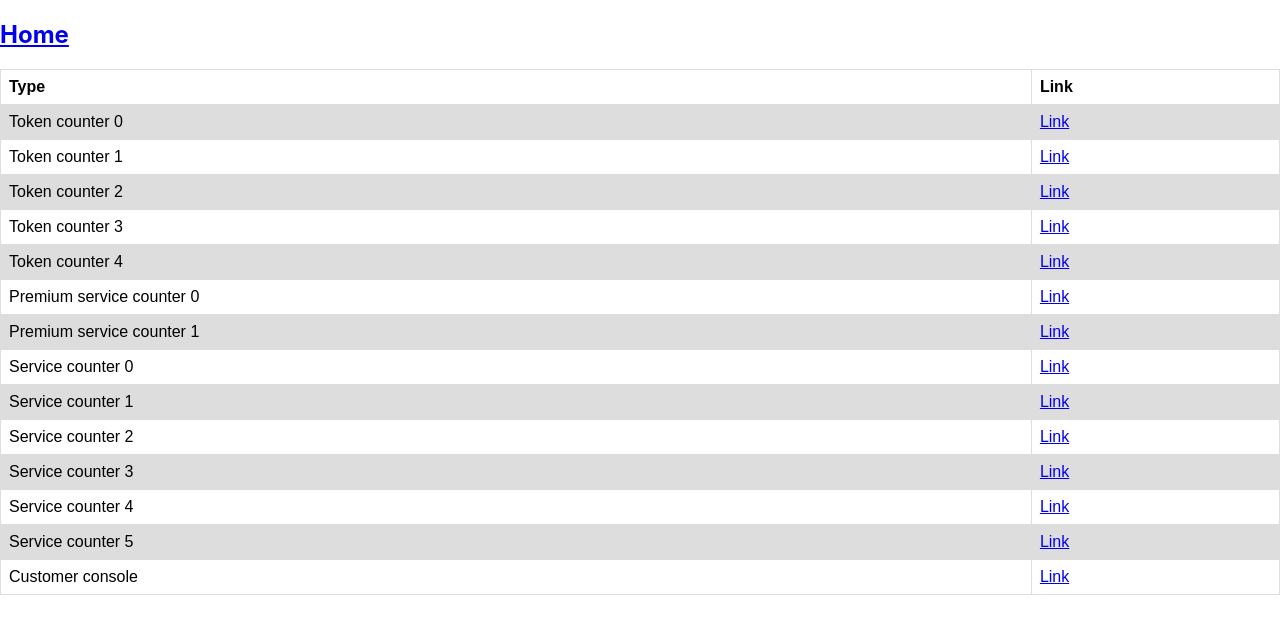
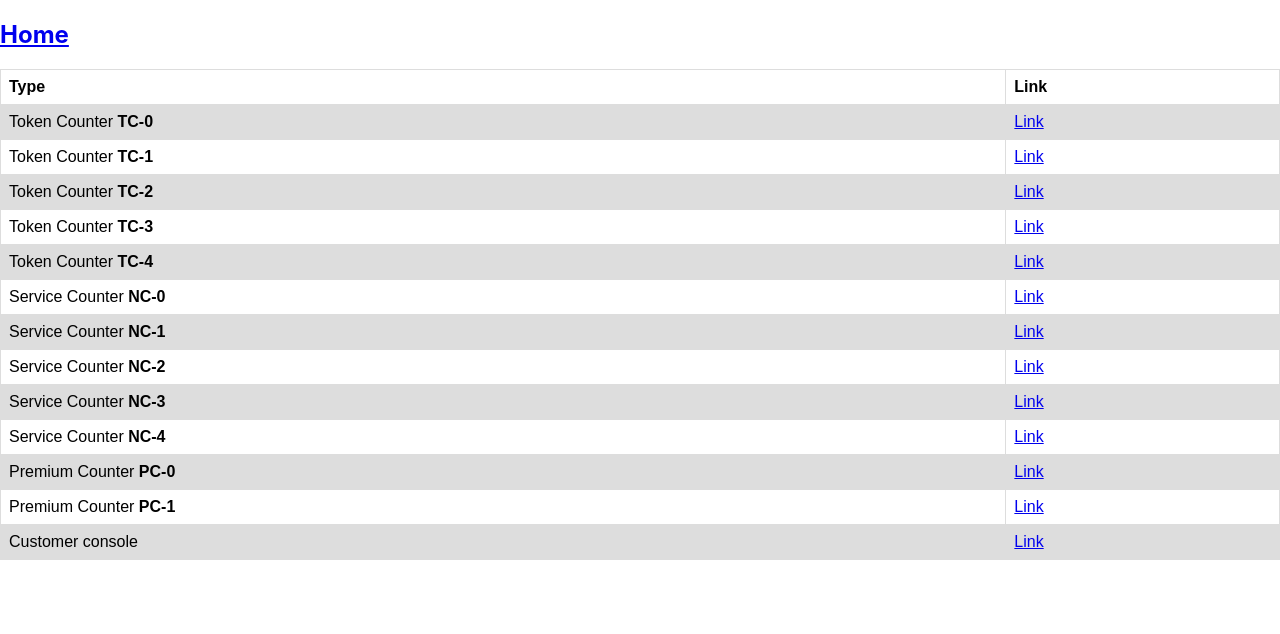
Before and after one commit to ksbhanegaonkar/react_springboot_integrated_app, a React (Create React App) app in the folder src/myreactapp/: page / in a window 1280 px wide. Shown: the top 634 px of the page. Built offline with nearby package versions, Linux system fonts and the light colour scheme.

Commit message:
Now dynamically populating welcome page, Now isPremium is replaced by type in all code

```diff
--- a/src/myreactapp/src/App.js
+++ b/src/myreactapp/src/App.js
@@ -31,11 +31,11 @@ class App extends Component {
           </Route>
 
           <Route path="/servicecounter/:id"   exact strict
-           render={(props) => <ServiceCounter {...props} name={"Service Counter NC-"} isPremium={false}/>}>
+           render={(props) => <ServiceCounter {...props} name={"Service Counter NC-"} type={"Normal"}/>}>
           </Route>
 
           <Route path="/premiumservicecounter/:id"  exact strict
-           render={(props) => <ServiceCounter {...props} name={"Service Counter PC-"} isPremium={true}/>}>
+           render={(props) => <ServiceCounter {...props} name={"Service Counter PC-"} type={"Premium"}/>}>
           </Route>
 
           <Route path="/customerconsole"   exact strict
--- a/src/myreactapp/src/components/ServiceCounter/ServiceCounter.js
+++ b/src/myreactapp/src/components/ServiceCounter/ServiceCounter.js
@@ -33,13 +33,13 @@ componentDidMount(){
 
   refreshCounter(){
 
-     postRequest('/getassignedtoken',{"counterId":this.props.match.params.id,"isPremium":this.props.isPremium},
+     postRequest('/getassignedtoken',{"counterId":this.props.match.params.id,"type":this.props.type},
     (token)=>{
       // console.log(" token.assignedCounterId"+ token.assignedCounterId+"token.isPremium"+this.props.isPremium)
-      // if(token.tokenName === undefined || token.tokenName === null){
-      //   token.assignedCounterId = this.props.match.params.id;
-      //   token.isPremium = this.props.isPremium;
-      // }
+       if(token.tokenName === undefined || token.tokenName === null){
+         token.assignedCounterId = this.props.match.params.id;
+         token.type = this.props.type;
+       }
 
       this.setState({token:token});
 
--- a/src/myreactapp/src/components/TokenCounter/TokenCounter.js
+++ b/src/myreactapp/src/components/TokenCounter/TokenCounter.js
@@ -78,8 +78,8 @@ class TokenCounter extends Component{
           </FormGroup>
 
           <div onChange={this.setTokenType.bind(this)}>
-            <input type="radio" value="Normal" /> Normal
-            <input type="radio" value="Premium"/> Premium
+            <input type="radio" value="Normal" name="tokenType"/> Normal
+            <input type="radio" value="Premium" name="tokenType"/> Premium
           </div>
 
           <Button block
--- a/src/myreactapp/src/components/Utils/RestUtils.js
+++ b/src/myreactapp/src/components/Utils/RestUtils.js
@@ -1,6 +1,6 @@
 export const postRequest =(action,data,onDataReceive) =>{
     console.log("called from rest utils");
-    fetch(new Request('/services/'+action),
+    fetch(new Request('/services'+action),
     {
       headers:{
         'Content-Type': 'application/json',
@@ -20,7 +20,7 @@ export const postRequest =(action,data,onDataReceive) =>{
 
 export const postRequestEveryInterval =(action,data,onDataReceive,interval) =>{
 setInterval(()=>{
-  fetch(new Request('/services/'+action),
+  fetch(new Request('/services'+action),
   {
     headers:{
       'Content-Type': 'application/json',
@@ -41,7 +41,7 @@ setInterval(()=>{
 
 export const getRequest =(action,onDataReceive) =>{
   console.log("called from rest utils");
-  fetch(new Request('/services/'+action),
+  fetch(new Request('/services'+action),
   {
 
      method: 'GET'
--- a/src/myreactapp/src/components/WelcomePage/WelcomePage.js
+++ b/src/myreactapp/src/components/WelcomePage/WelcomePage.js
@@ -1,92 +1,88 @@
 import React,{Component} from 'react';
 import {BrowserRouter as Router,NavLink,Redirect,Route,Switch,Link } from 'react-router-dom';
+import {getRequest} from '../Utils/RestUtils';
 import './WelcomePage.css';
+import { get } from 'https';
+
 
 class WelcomePage extends Component {
   state={
-    userStatus:false
+    counterInfo:{"tokenCounter":5,"serviceCounter":5,"premiumServiceCounter":2}
   }
+
+  componentDidMount(){
+    // getRequest("/getcounterinfo",
+    // (data)=>{
+    //   console.log("data is :::::::: "+data);
+    //   this.setState({counterInfo:data});
+    // }
+    // );
+    // console.log("data is :::::::: "+this.state.counterInfo.tokenCounter);
+  }
+
+renderTokenCounter(){
+
+  let tokenCounters = [];
+  for(let i=0;i<this.state.counterInfo.tokenCounter;i++){
+    tokenCounters.push(
+      <tr>
+        <td>Token Counter <b>TC-{i}</b></td>
+        <td><Link key={"TC-"+i} to={"/tokencounter/"+i}>Link</Link></td>
+      </tr>
+    );
+  }
+ return tokenCounters;
+
+}
+renderServiceCounter(){
+  let tokenCounters = [];
+  for(let i=0;i<this.state.counterInfo.serviceCounter;i++){
+    tokenCounters.push(
+      <tr>
+        <td>Service Counter <b>NC-{i}</b></td>
+        <td><Link key={"NC-"+i} to={"/servicecounter/"+i}>Link</Link></td>
+      </tr>
+    );
+  }
+ return tokenCounters;
+
+}
+renderPremiumServiceCounter(){
+  let tokenCounters = [];
+  for(let i=0;i<this.state.counterInfo.premiumServiceCounter;i++){
+    tokenCounters.push(
+      <tr>
+        <td>Premium Counter <b>PC-{i}</b></td>
+        <td><Link key={"PC-"+i} to={"/premiumservicecounter/"+i}>Link</Link></td>
+      </tr>
+    );
+  }
+ return tokenCounters;
+}
+
   render(){
   return (
     <div>
 
 <table>
+  <tbody>
   <tr>
     <th>Type</th>
     <th>Link</th>
   </tr>
-  <tr>
-    <td>Token counter 0</td>
-    <td><Link to={"/tokencounter/0"}>Link</Link></td>
-  </tr>
 
-  <tr>
-    <td>Token counter 1</td>
-    <td><Link to={"/tokencounter/1"}>Link</Link></td>
-  </tr>
+    {this.renderTokenCounter()}
+    {this.renderServiceCounter()}
+    {this.renderPremiumServiceCounter()}
 
 
-  <tr>
-    <td>Token counter 2</td>
-    <td><Link to={"/tokencounter/2"}>Link</Link></td>
-  </tr>
 
-  <tr>
-    <td>Token counter 3</td>
-    <td><Link to={"/tokencounter/3"}>Link</Link></td>
-  </tr>
-
-  <tr>
-    <td>Token counter 4</td>
-    <td><Link to={"/tokencounter/4"}>Link</Link></td>
-  </tr>
-
-  <tr>
-    <td>Premium service counter 0</td>
-    <td><Link to={"/premiumservicecounter/0"}>Link</Link></td>
-  </tr>
-
-  <tr>
-    <td>Premium service counter 1</td>
-    <td><Link to={"/premiumservicecounter/1"}>Link</Link></td>
-  </tr>
-
-
-  <tr>
-    <td>Service counter 0</td>
-    <td><Link to={"/servicecounter/0"}>Link</Link></td>
-  </tr>
-
-  <tr>
-    <td>Service counter 1</td>
-    <td><Link to={"/servicecounter/1"}>Link</Link></td>
-  </tr>
-
-  <tr>
-    <td>Service counter 2</td>
-    <td><Link to={"/servicecounter/2"}>Link</Link></td>
-  </tr>
-
-  <tr>
-    <td>Service counter 3</td>
-    <td><Link to={"/servicecounter/3"}>Link</Link></td>
-  </tr>
-
-  <tr>
-    <td>Service counter 4</td>
-    <td><Link to={"/servicecounter/4"}>Link</Link></td>
-  </tr>
-
-  <tr>
-    <td>Service counter 5</td>
-    <td><Link to={"/servicecounter/5"}>Link</Link></td>
-  </tr>
 
   <tr>
     <td>Customer console</td>
     <td><Link to={"/customerconsole"}>Link</Link></td>
   </tr>
-
+  </tbody>
 </table>
 
 
```
Also changed, not shown: 2 other files (tests, documents, lock files or other folders).
